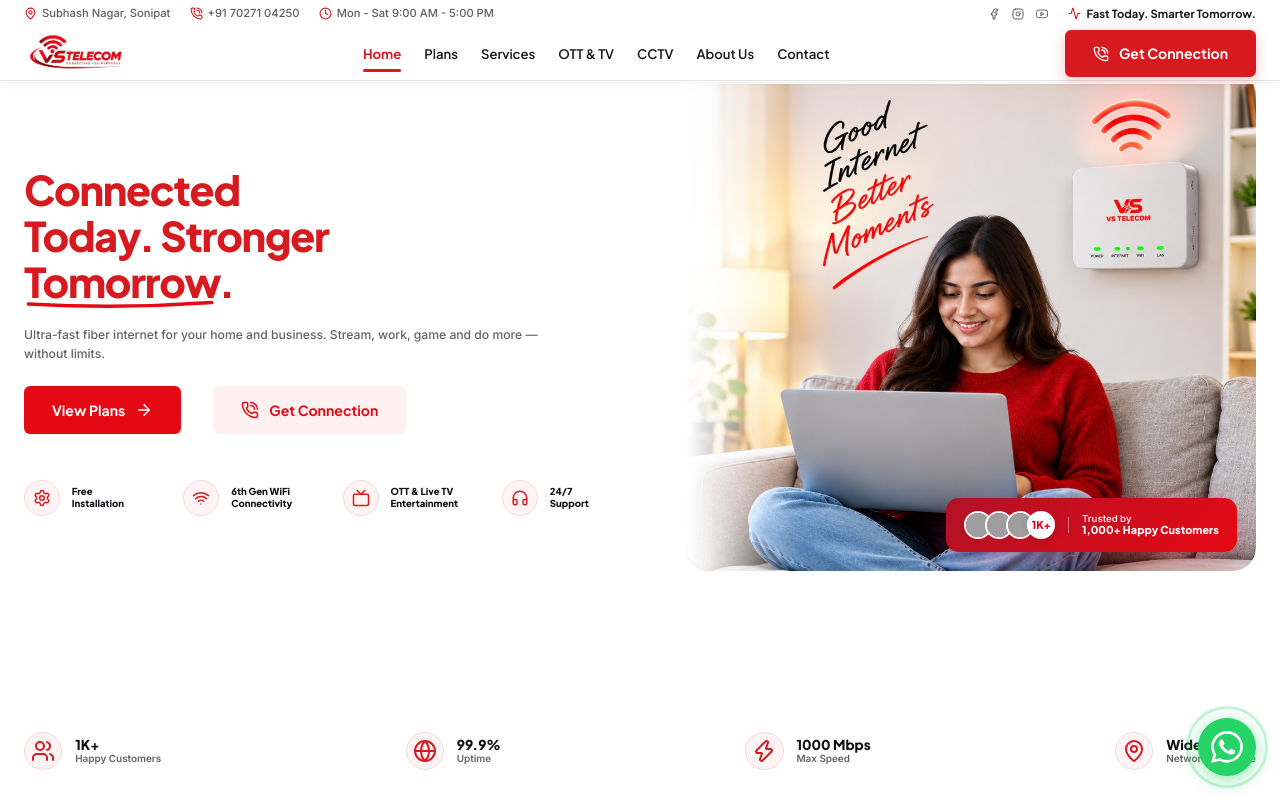
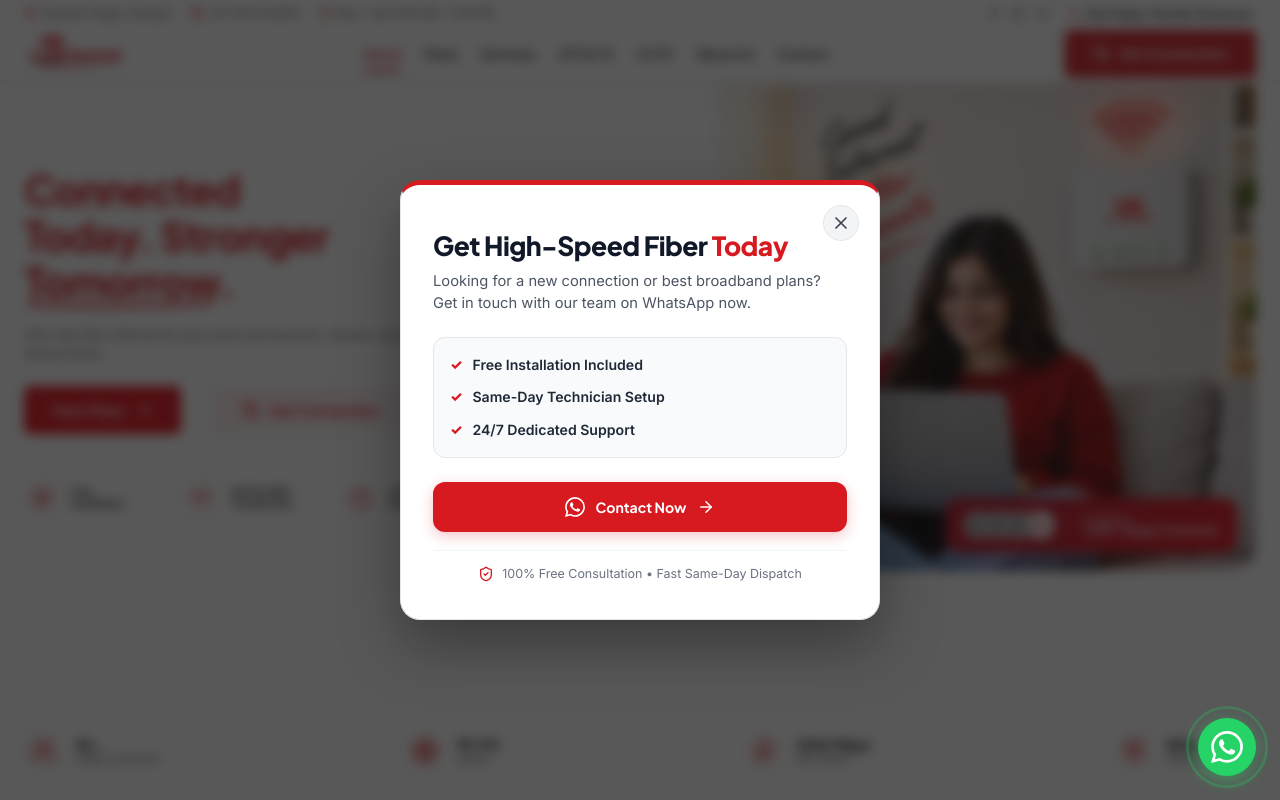
Before and after one commit to sachinkum2203-code/vishaltelecom, a React (Vite) app: page / in a window 1280 px wide. Shown: the top 800 px of the page. Built offline with nearby package versions, Linux system fonts and the light colour scheme; grey boxes are pictures that could not be loaded.

Commit message:
Add automatic popup on Plans section with direct WhatsApp Contact Now button

```diff
--- a/src/App.jsx
+++ b/src/App.jsx
@@ -1,4 +1,4 @@
-import React, { useState } from 'react';
+import React, { useState, useEffect } from 'react';
 import Navbar from './components/Navbar';
 import Hero from './components/Hero';
 import Plans from './components/Plans';
@@ -11,18 +11,39 @@
 import Benefits from './components/Benefits';
 import About from './components/About';
 import ConnectionCta from './components/ConnectionCta';
-
-
 import Contact from './components/Contact';
 import Footer from './components/Footer';
 
+import AvailabilityModal from './components/AvailabilityModal';
 import SpeedTestModal from './components/SpeedTestModal';
 import FloatingWhatsapp from './components/FloatingWhatsapp';
 import ScrollToTop from './components/ScrollToTop';
 
 export default function App() {
   const [isSpeedTestOpen, setIsSpeedTestOpen] = useState(false);
+  const [isAvailabilityOpen, setIsAvailabilityOpen] = useState(false);
+  const [hasTriggeredPlansPopup, setHasTriggeredPlansPopup] = useState(false);
   const [selectedPlanForForm, setSelectedPlanForForm] = useState(null);
+
+  useEffect(() => {
+    const plansEl = document.getElementById('plans');
+    if (!plansEl) return;
+
+    const observer = new IntersectionObserver(
+      (entries) => {
+        entries.forEach((entry) => {
+          if (entry.isIntersecting && !hasTriggeredPlansPopup) {
+            setIsAvailabilityOpen(true);
+            setHasTriggeredPlansPopup(true);
+          }
+        });
+      },
+      { threshold: 0.25 }
+    );
+
+    observer.observe(plansEl);
+    return () => observer.disconnect();
+  }, [hasTriggeredPlansPopup]);
 
   const handleSelectPlan = (plan) => {
     setSelectedPlanForForm(plan);
@@ -33,10 +54,7 @@
   };
 
   const handleOpenAvailability = () => {
-    const message = encodeURIComponent(
-      'Hello VS Telecom! I want to check broadband/fiber availability in my area. Please connect with me.'
-    );
-    window.open(`https://wa.me/917027104250?text=${message}`, '_blank');
+    setIsAvailabilityOpen(true);
   };
 
   const handleOpenSpeedTest = () => {
@@ -95,6 +113,16 @@
       {/* 16. Footer */}
       <Footer />
 
+      {/* Availability / Contact Check Modal */}
+      <AvailabilityModal
+        isOpen={isAvailabilityOpen}
+        onClose={() => setIsAvailabilityOpen(false)}
+        onSelectPlanAndScroll={() => {
+          const plansEl = document.getElementById('plans');
+          if (plansEl) plansEl.scrollIntoView({ behavior: 'smooth' });
+        }}
+      />
+
       {/* Speed Test Simulator Modal */}
       <SpeedTestModal
         isOpen={isSpeedTestOpen}
--- a/src/components/AvailabilityModal.css
+++ b/src/components/AvailabilityModal.css
@@ -4,10 +4,10 @@
   left: 0;
   right: 0;
   bottom: 0;
-  background-color: rgba(18, 18, 18, 0.75);
+  background-color: rgba(0, 0, 0, 0.65);
   backdrop-filter: blur(8px);
   -webkit-backdrop-filter: blur(8px);
-  z-index: 2000;
+  z-index: 9999;
   display: flex;
   align-items: center;
   justify-content: center;
@@ -15,70 +15,73 @@
   animation: fadeIn 0.25s ease-out;
 }
 
-.modal-content {
+.modal-content.availability-modal {
   position: relative;
-  background-color: var(--white);
-  border-radius: var(--radius-md);
-  border-top: 4px solid var(--red-cta);
-  box-shadow: 0 20px 50px rgba(0, 0, 0, 0.25), 0 0 20px var(--red-glow);
+  background-color: #ffffff !important;
+  color: #111827 !important;
+  border-radius: 20px !important;
+  border-top: 5px solid var(--red-cta, #e31b23) !important;
+  box-shadow: 0 25px 60px rgba(0, 0, 0, 0.35) !important;
   width: 100%;
   max-width: 480px;
-  padding: 32px 28px;
+  padding: 36px 32px !important;
   animation: slideUp 0.3s ease-out;
+  box-sizing: border-box;
 }
 
 .modal-close-btn {
   position: absolute;
-  top: 16px;
-  right: 16px;
-  background: var(--bg-subtle);
-  border: 1px solid var(--border-light);
-  border-radius: 50%;
-  width: 32px;
-  height: 32px;
+  top: 18px;
+  right: 18px;
+  background: #f3f4f6 !important;
+  border: 1px solid #e5e7eb !important;
+  border-radius: 50% !important;
+  width: 36px !important;
+  height: 36px !important;
   display: flex;
   align-items: center;
   justify-content: center;
-  color: var(--text-secondary);
+  color: #374151 !important;
   cursor: pointer;
-  transition: var(--transition-fast);
+  transition: all 0.2s ease-in-out;
+  z-index: 10;
 }
 
 .modal-close-btn:hover {
-  background-color: var(--red-cta);
-  color: var(--white);
-  border-color: var(--red-cta);
+  background-color: var(--red-cta, #e31b23) !important;
+  color: #ffffff !important;
+  border-color: var(--red-cta, #e31b23) !important;
 }
 
 .avail-header-badge {
   display: inline-flex;
   align-items: center;
   gap: 6px;
-  background-color: var(--red-light);
-  border: 1px solid var(--red-border);
-  color: var(--red-cta);
+  background-color: #fef2f2 !important;
+  border: 1px solid #fca5a5 !important;
+  color: var(--red-cta, #e31b23) !important;
   font-family: var(--font-heading);
-  font-size: 0.75rem;
+  font-size: 0.72rem;
   font-weight: 800;
   letter-spacing: 0.08em;
-  padding: 4px 10px;
-  border-radius: var(--radius-pill);
-  margin-bottom: 12px;
+  padding: 4px 12px;
+  border-radius: 999px;
+  margin-bottom: 14px;
 }
 
 .modal-title {
-  font-size: 1.6rem;
-  font-weight: 800;
-  color: var(--text-dark);
-  line-height: 1.25;
-  margin-bottom: 8px;
+  font-size: 1.65rem !important;
+  font-weight: 800 !important;
+  color: #111827 !important;
+  line-height: 1.25 !important;
+  margin-bottom: 8px !important;
 }
 
 .modal-desc {
-  font-size: 0.92rem;
-  color: var(--text-secondary);
-  line-height: 1.5;
-  margin-bottom: 20px;
+  font-size: 0.92rem !important;
+  color: #4b5563 !important;
+  line-height: 1.5 !important;
+  margin-bottom: 22px !important;
 }
 
 .avail-form {
@@ -96,9 +99,9 @@
 
 .form-label {
   font-family: var(--font-heading);
-  font-size: 0.85rem;
-  font-weight: 700;
-  color: var(--text-dark);
+  font-size: 0.88rem !important;
+  font-weight: 700 !important;
+  color: #1f2937 !important;
 }
 
 .input-with-icon {
@@ -111,34 +114,55 @@
   position: absolute;
   left: 14px;
   pointer-events: none;
+  color: var(--red-cta, #e31b23) !important;
 }
 
 .form-input {
   width: 100%;
-  padding: 12px 14px;
-  font-family: var(--font-body);
-  font-size: 0.95rem;
-  border: 1px solid var(--border-light);
-  border-radius: var(--radius-sm);
-  background-color: var(--bg-light);
-  color: var(--text-dark);
-  transition: var(--transition-fast);
+  padding: 13px 14px 13px 44px !important;
+  font-family: inherit;
+  font-size: 0.95rem !important;
+  border: 1.5px solid #d1d5db !important;
+  border-radius: 10px !important;
+  background-color: #f9fafb !important;
+  color: #111827 !important;
+  transition: all 0.2s ease;
+  box-sizing: border-box;
+}
+
+.form-input::placeholder {
+  color: #9ca3af !important;
 }
 
 .form-input:focus {
   outline: none;
-  border-color: var(--red-cta);
-  background-color: var(--white);
-  box-shadow: 0 0 0 3px rgba(215, 25, 32, 0.12);
+  border-color: var(--red-cta, #e31b23) !important;
+  background-color: #ffffff !important;
+  box-shadow: 0 0 0 4px rgba(227, 27, 35, 0.12) !important;
 }
 
-.icon-padded {
-  padding-left: 44px !important;
+.check-btn,
+.contact-now-modal-btn {
+  margin-top: 6px;
+  padding: 14px 20px;
+  font-size: 1rem;
+  font-weight: 700;
+  border-radius: 12px !important;
+  background-color: var(--red-cta, #e31b23) !important;
+  color: #ffffff !important;
+  border: none;
+  cursor: pointer;
+  display: flex;
+  align-items: center;
+  justify-content: center;
+  gap: 10px;
+  transition: all 0.2s ease;
+  width: 100%;
 }
 
-.check-btn {
-  margin-top: 6px;
-  padding: 14px;
+.check-btn:hover {
+  background-color: #c8141b !important;
+  box-shadow: 0 6px 20px rgba(227, 27, 35, 0.35) !important;
 }
 
 .modal-trust-footer {
@@ -147,11 +171,11 @@
   justify-content: center;
   gap: 8px;
   margin-top: 18px;
-  font-size: 0.78rem;
-  color: var(--text-muted);
+  font-size: 0.78rem !important;
+  color: #6b7280 !important;
   text-align: center;
   line-height: 1.4;
-  border-top: 1px solid var(--border-light);
+  border-top: 1px solid #f3f4f6 !important;
   padding-top: 14px;
 }
 
@@ -166,19 +190,18 @@
   width: 64px;
   height: 64px;
   border-radius: 50%;
-  background: var(--red-light);
-  border: 2px solid var(--red-cta);
+  background: #fef2f2 !important;
+  border: 2px solid var(--red-cta, #e31b23) !important;
   display: flex;
   align-items: center;
   justify-content: center;
   margin-bottom: 16px;
 }
 
-
 .avail-features-box {
-  background-color: var(--bg-light);
-  border: 1px solid var(--border-light);
-  border-radius: var(--radius-sm);
+  background-color: #f9fafb !important;
+  border: 1px solid #e5e7eb !important;
+  border-radius: 12px !important;
   padding: 16px;
   display: flex;
   flex-direction: column;
@@ -186,7 +209,9 @@
   width: 100%;
   margin: 18px 0;
   text-align: left;
-  font-size: 0.88rem;
+  font-size: 0.88rem !important;
+  color: #1f2937 !important;
+  box-sizing: border-box;
 }
 
 .af-item {
@@ -194,11 +219,11 @@
   align-items: center;
   gap: 10px;
   font-weight: 600;
-  color: var(--text-dark);
+  color: #1f2937 !important;
 }
 
 .af-check {
-  color: var(--red-cta);
+  color: var(--red-cta, #e31b23) !important;
   font-weight: 800;
 }
 
--- a/src/components/AvailabilityModal.jsx
+++ b/src/components/AvailabilityModal.jsx
@@ -1,29 +1,23 @@
-import React, { useState } from 'react';
-import { X, Phone, MapPin, CheckCircle2, ArrowRight, ShieldCheck, Sparkles } from 'lucide-react';
+import React from 'react';
+import { X, ArrowRight, ShieldCheck } from 'lucide-react';
 import './AvailabilityModal.css';
 
-export default function AvailabilityModal({ isOpen, onClose, onSelectPlanAndScroll }) {
-  const [mobileInput, setMobileInput] = useState('');
-  const [pinInput, setPinInput] = useState('');
-  const [isSearching, setIsSearching] = useState(false);
-  const [searchComplete, setSearchComplete] = useState(false);
+const WhatsappIcon = ({ size = 20, className = "" }) => (
+  <svg width={size} height={size} viewBox="0 0 24 24" fill="currentColor" className={className}>
+    <path d="M17.472 14.382c-.297-.149-1.758-.867-2.03-.967-.273-.099-.471-.148-.67.15-.197.297-.767.966-.94 1.164-.173.199-.347.223-.644.075-.297-.15-1.255-.463-2.39-1.475-.883-.788-1.48-1.761-1.653-2.059-.173-.297-.018-.458.13-.606.134-.133.298-.347.446-.52.149-.174.198-.298.298-.497.099-.198.05-.371-.025-.52-.075-.149-.669-1.612-.916-2.207-.242-.579-.487-.501-.669-.51l-.57-.01c-.198 0-.52.074-.792.372s-1.04 1.016-1.04 2.479 1.065 2.876 1.213 3.074c.149.198 2.096 3.2 5.077 4.487.709.306 1.263.489 1.694.626.712.226 1.36.194 1.872.118.571-.085 1.758-.719 2.006-1.413.248-.694.248-1.289.173-1.413-.074-.124-.272-.198-.57-.347m-5.421 7.403h-.004a9.87 9.87 0 01-5.031-1.378l-.361-.214-3.741.982.998-3.648-.235-.374a9.86 9.86 0 01-1.51-5.26c.001-5.45 4.436-9.884 9.888-9.884 2.64 0 5.122 1.03 6.988 2.898a9.825 9.825 0 012.893 6.994c-.003 5.45-4.437 9.884-9.885 9.884m8.413-18.297A11.815 11.815 0 0012.05 0C5.495 0 .16 5.335.157 11.892c-.001 2.096.547 4.142 1.588 5.945L.057 24l6.305-1.654a11.882 11.882 0 005.683 1.448h.005c6.554 0 11.89-5.335 11.893-11.893a11.821 11.821 0 00-3.48-8.413z" />
+  </svg>
+);
 
-  const handleSearch = (e) => {
-    e.preventDefault();
-    setIsSearching(true);
-    setTimeout(() => {
-      setIsSearching(false);
-      setSearchComplete(true);
-    }, 800);
+export default function AvailabilityModal({ isOpen, onClose }) {
+  if (!isOpen) return null;
+
+  const handleContactNow = () => {
+    onClose();
+    const message = encodeURIComponent(
+      'Hello VS Telecom! I want to get a new high-speed fiber connection. Please connect with me.'
+    );
+    window.open(`https://wa.me/917027104250?text=${message}`, '_blank');
   };
-
-  const handleReset = () => {
-    setSearchComplete(false);
-    setMobileInput('');
-    setPinInput('');
-  };
-
-  if (!isOpen) return null;
 
   return (
     <div className="modal-backdrop" onClick={onClose}>
@@ -32,121 +26,41 @@
           <X size={20} />
         </button>
 
-        {!searchComplete ? (
         <div className="avail-modal-body">
-            <div className="avail-header-badge">
-              <Sparkles size={14} className="text-red" />
-              <span>HIGH-SPEED FIBER COVERAGE</span>
-            </div>
-
           <h2 className="modal-title">
-              Check Internet Availability <span className="text-red">in Your Area</span>
+            Get High-Speed Fiber <span className="text-red">Today</span>
           </h2>
 
           <p className="modal-desc">
-              Enter your mobile number to check plans and connectivity available at your location.
-            </p>
-
-            <form onSubmit={handleSearch} className="avail-form">
-              <div className="form-group">
-                <label className="form-label">Mobile Number *</label>
-                <div className="input-with-icon">
-                  <Phone size={18} className="input-icon text-red" />
-                  <input
-                    type="tel"
-                    required
-                    pattern="[0-9]{10}"
-                    maxLength={10}
-                    placeholder="Enter 10-digit mobile number"
-                    value={mobileInput}
-                    onChange={(e) => setMobileInput(e.target.value.replace(/[^0-9]/g, '').slice(0, 10))}
-                    className="form-input icon-padded"
-                  />
-                </div>
-              </div>
-
-              <div className="form-group">
-                <label className="form-label">Area / PIN Code *</label>
-                <div className="input-with-icon">
-                  <MapPin size={18} className="input-icon text-red" />
-                  <input
-                    type="text"
-                    required
-                    pattern="[0-9]{6}"
-                    maxLength={6}
-                    placeholder="Enter 6-digit PIN code"
-                    value={pinInput}
-                    onChange={(e) => setPinInput(e.target.value.replace(/[^0-9]/g, '').slice(0, 6))}
-                    className="form-input icon-padded"
-                  />
-                </div>
-              </div>
-
-              <button type="submit" className="btn btn-red w-full check-btn" disabled={isSearching}>
-                {isSearching ? (
-                  <span>Checking Connectivity Network...</span>
-                ) : (
-                  <>
-                    <span>Check Availability</span>
-                    <ArrowRight size={18} />
-                  </>
-                )}
-              </button>
-            </form>
-
-            <div className="modal-trust-footer">
-              <ShieldCheck size={16} className="text-red" />
-              <span>100% secure. We’ll only contact you regarding your connection request.</span>
-            </div>
-          </div>
-        ) : (
-          <div className="avail-success-body">
-            <div className="success-icon-wrap">
-              <CheckCircle2 size={48} className="text-red" />
-            </div>
-
-
-            <h2 className="modal-title">
-              High-Speed Fiber <span className="text-red">is Available!</span>
-            </h2>
-
-            <p className="modal-desc">
-              Great news! Ultra-fast fiber optic broadband & FREE Installation are ready for mobile <strong>{mobileInput}</strong> in <strong>{pinInput}</strong>.
+            Looking for a new connection or best broadband plans? Get in touch with our team on WhatsApp now.
           </p>
 
           <div className="avail-features-box">
             <div className="af-item">
               <span className="af-check">✓</span>
-                <span>Free Installation Available</span>
+              <span>Free Installation Included</span>
             </div>
             <div className="af-item">
               <span className="af-check">✓</span>
-                <span>Same-Day Expert Connection Setup</span>
+              <span>Same-Day Technician Setup</span>
             </div>
             <div className="af-item">
               <span className="af-check">✓</span>
-                <span>Free High-Speed Wi-Fi Router Included</span>
+              <span>24/7 Dedicated Support</span>
             </div>
           </div>
 
-            <div className="avail-modal-ctas">
-              <button
-                className="btn btn-red w-full"
-                onClick={() => {
-                  onClose();
-                  if (onSelectPlanAndScroll) onSelectPlanAndScroll();
-                }}
-              >
-                <span>View Available Plans</span>
+          <button className="btn btn-red w-full check-btn contact-now-modal-btn" onClick={handleContactNow}>
+            <WhatsappIcon size={20} />
+            <span>Contact Now</span>
             <ArrowRight size={18} />
           </button>
 
-              <button className="btn btn-outline-red w-full" onClick={handleReset}>
-                Check Another Location
-              </button>
+          <div className="modal-trust-footer">
+            <ShieldCheck size={16} className="text-red" />
+            <span>100% Free Consultation • Fast Same-Day Dispatch</span>
           </div>
         </div>
-        )}
       </div>
     </div>
   );
```
Lines whose indentation alone changed are shown as unchanged.
